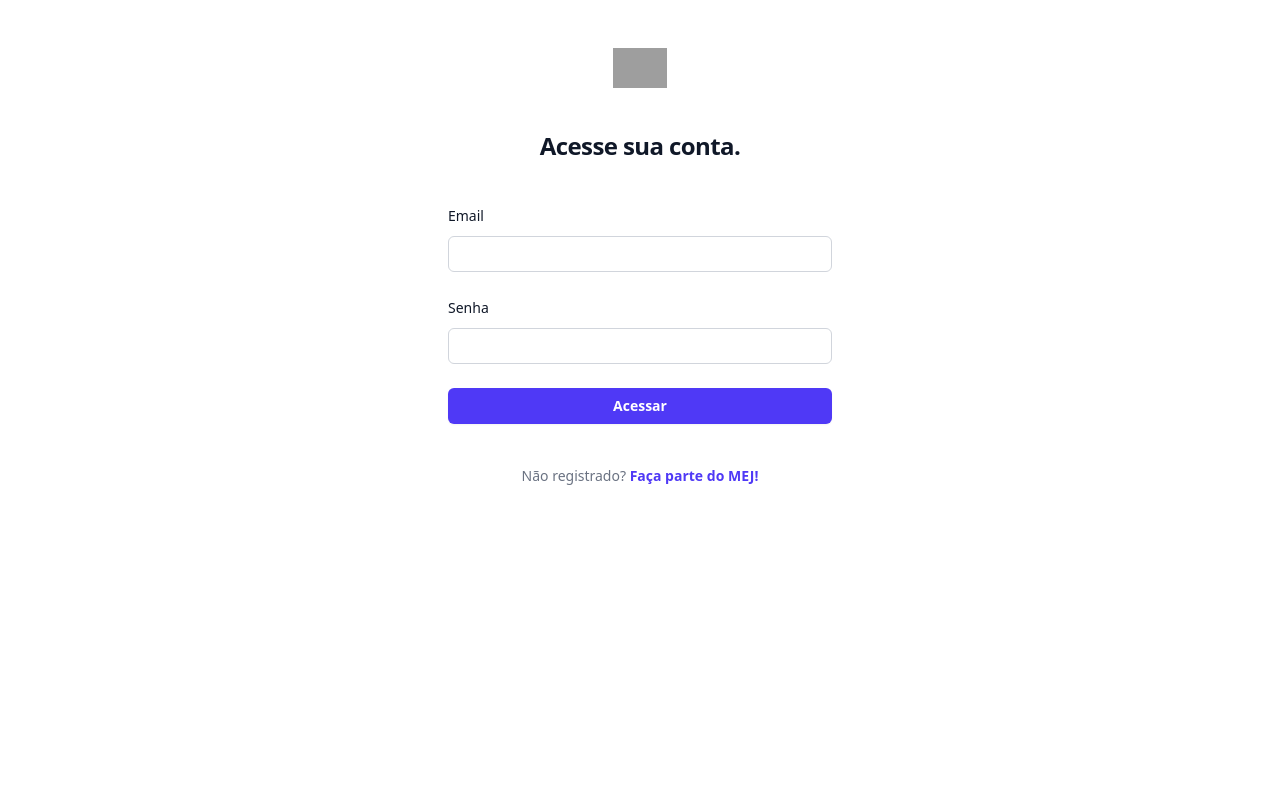
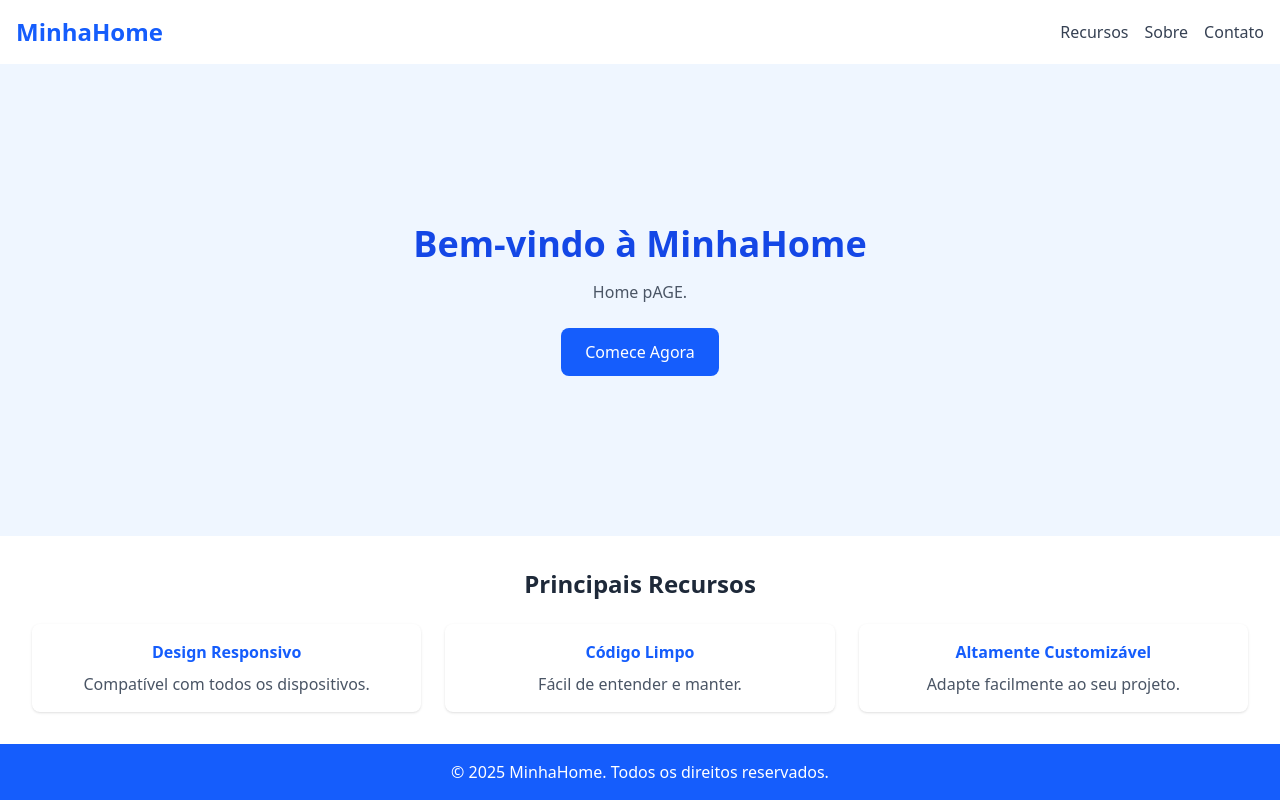
Before and after one commit to LeeEros/SFDEJ, a React (Vite) app in the folder frontend/: page /home in a window 1280 px wide. Built offline with nearby package versions, Linux system fonts and the light colour scheme; grey boxes are pictures that could not be loaded.

Commit message:
Feat: login e home page

```diff
--- a/frontend/package.json
+++ b/frontend/package.json
@@ -15,6 +15,7 @@
     "@tailwindcss/vite": "^4.1.5",
     "react": "^19.0.0",
     "react-dom": "^19.0.0",
+    "react-router-dom": "^7.5.3",
     "tailwindcss": "^4.1.5"
   },
   "devDependencies": {
--- a/frontend/src/App.tsx
+++ b/frontend/src/App.tsx
@@ -1,6 +1,17 @@
+import React from "react";
+import { BrowserRouter as Router, Routes, Route } from "react-router-dom";
+import Home from "./components/home";
 import Login from "./components/login";
 
+const App = () => {
+  return (
+    <Router>
+      <Routes>
+        <Route path="/home" element={<Home />} />
+        <Route path="/login" element={<Login />} />
+      </Routes>
+    </Router>
+  );
+};
 
-export function App() {
-  return <Login />
-}
+export default App;
--- /dev/null
+++ b/frontend/src/components/home.tsx
@@ -0,0 +1,51 @@
+import React from "react";
+
+function HomePage() {
+  return (
+    <div className="min-h-screen flex flex-col">
+      {/* Header */}
+      <header className="bg-white shadow p-4 flex justify-between items-center">
+        <h1 className="text-2xl font-bold text-blue-600">MinhaHome</h1>
+        <nav className="space-x-4">
+          <a href="#features" className="text-gray-700 hover:text-blue-600">Recursos</a>
+          <a href="#about" className="text-gray-700 hover:text-blue-600">Sobre</a>
+          <a href="#contact" className="text-gray-700 hover:text-blue-600">Contato</a>
+        </nav>
+      </header>
+
+      <section className="flex-1 flex items-center justify-center bg-blue-50 p-8">
+        <div className="max-w-xl text-center">
+          <h2 className="text-4xl font-bold text-blue-700 mb-4">Bem-vindo à MinhaHome</h2>
+          <p className="text-gray-600 mb-6">Home pAGE.</p>
+          <button className="bg-blue-600 text-white px-6 py-3 rounded-lg hover:bg-blue-700 transition">Comece Agora</button>
+        </div>
+      </section>
+
+
+      <section id="features" className="p-8 bg-white">
+        <h3 className="text-2xl font-semibold text-center text-gray-800 mb-6">Principais Recursos</h3>
+        <div className="grid grid-cols-1 md:grid-cols-3 gap-6 text-center">
+          <div className="p-4 shadow rounded-lg hover:shadow-lg transition">
+            <h4 className="font-bold text-blue-600">Design Responsivo</h4>
+            <p className="text-gray-600 mt-2">Compatível com todos os dispositivos.</p>
+          </div>
+          <div className="p-4 shadow rounded-lg hover:shadow-lg transition">
+            <h4 className="font-bold text-blue-600">Código Limpo</h4>
+            <p className="text-gray-600 mt-2">Fácil de entender e manter.</p>
+          </div>
+          <div className="p-4 shadow rounded-lg hover:shadow-lg transition">
+            <h4 className="font-bold text-blue-600">Altamente Customizável</h4>
+            <p className="text-gray-600 mt-2">Adapte facilmente ao seu projeto.</p>
+          </div>
+        </div>
+      </section>
+
+
+      <footer className="bg-blue-600 text-white text-center p-4">
+        <p>&copy; 2025 MinhaHome. Todos os direitos reservados.</p>
+      </footer>
+    </div>
+  );
+}
+
+export default HomePage;
--- a/frontend/src/components/login.tsx
+++ b/frontend/src/components/login.tsx
@@ -1,36 +1,34 @@
-import { useState } from "react";
+import React, { useState } from "react";
+import { useNavigate } from "react-router-dom";
 
-export default function Login() {
+const Login = () => {
   const [email, setEmail] = useState("");
   const [senha, setPassword] = useState("");
   const [error, setError] = useState("");
+  const navigate = useNavigate();
 
-  const api = "http://localhost:3333/login"
+    const api = "http://localhost:3333/"
 
-  const handleSubmit = async (e: React.FormEvent) => {
+  const handleLogin = async (e: React.FormEvent) => {
     e.preventDefault();
     try {
-      const response = await fetch(api, {
+      const response = await fetch(api + "login", {
         method: "POST",
-        headers: {
-          "Content-Type": "application/json",
-        },
-        body: JSON.stringify({ email, senha: senha }),
+        headers: { "Content-Type": "application/json" },
+        body: JSON.stringify({ email, senha }),
       });
 
-      if (!response.ok) {
-        throw new Error("Login falhou. Verifique suas credenciais.");
+      if (response.ok) {
+        const data = await response.json();
+        const { token } = data;
+
+        localStorage.setItem("jwtToken", token);
+        navigate("/home");
+      } else {
+        setError("Erro ao fazer login. Verifique suas credenciais.");
       }
-
-      const data = await response.json();
-      const { token } = data;
-
-      localStorage.setItem("jwtToken", token);
-
-      console.log(token)
-
-    } catch (err: any) {
-      setError(err.message);
+    } catch (error) {
+      setError("Erro na requisição. Tente novamente mais tarde.");
     }
   };
 
@@ -49,7 +47,7 @@ export default function Login() {
         </div>
 
         <div className="mt-10 sm:mx-auto sm:w-full sm:max-w-sm">
-          <form onSubmit={handleSubmit} className="space-y-6">
+          <form onSubmit={handleLogin} className="space-y-6">
             {error && <p className="text-red-500 text-sm">{error}</p>}
             <div>
               <label htmlFor="email" className="block text-sm/6 font-medium text-gray-900">
@@ -107,4 +105,6 @@ export default function Login() {
       </div>
     </>
   );
-}
+};
+
+export default Login;
--- a/frontend/src/main.tsx
+++ b/frontend/src/main.tsx
@@ -2,7 +2,7 @@ import { StrictMode } from 'react'
 import { createRoot } from 'react-dom/client'
 import './components/style.css'
 
-import { App } from './App'
+import App from './App'
 
 createRoot(document.getElementById('root')!).render(
   <StrictMode>
```
Also changed, not shown: 1 other file (tests, documents, lock files or other folders).
